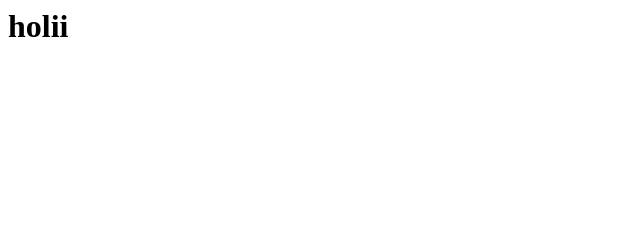
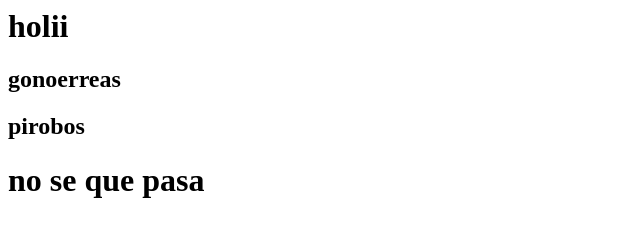
Before and after one commit to diegun99/inmobiliaria, a plain HTML site: page index.html in a window 1280 px wide. Shown: the whole page, without its empty margins (0-640 px from the left). Drawn offline with Linux system fonts and the light colour scheme.

Commit message:
he hecho un cambio fuerte

```diff
--- a/index.html
+++ b/index.html
@@ -7,6 +7,9 @@
 
         <body>
             <h1>holii</h1>
+<h2>gonoerreas<h2>
+<h2>pirobos <h2>
+<h1>no se que pasa<h1>
 
 
         </body>
```
